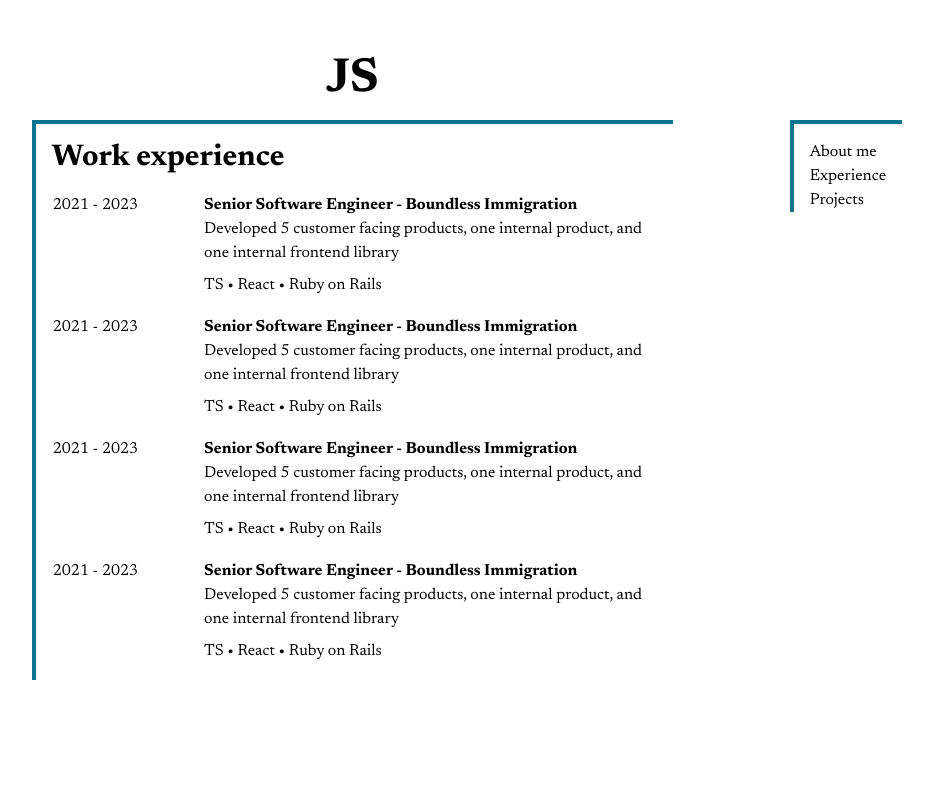
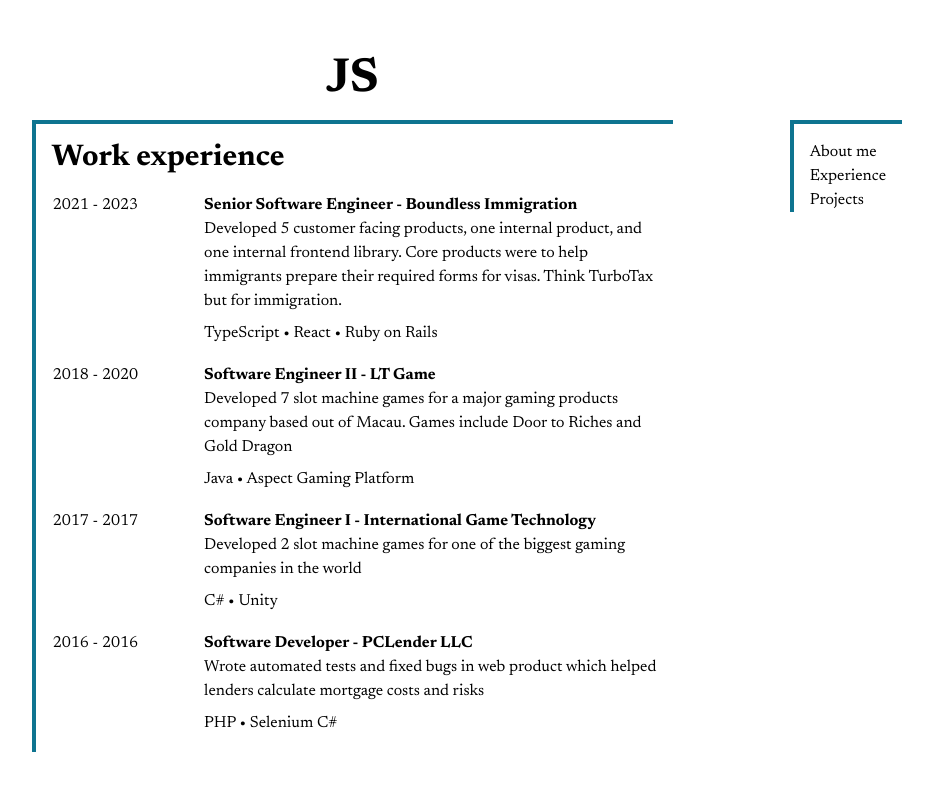
Before and after one commit to jeff-soriano/jeff-soriano.github.io, a Next.js app: page /experience in a window 1280 px wide. Shown: the top 790 px of the page, without its empty margins (123-1056 px from the left). Built offline with nearby package versions, Linux system fonts and the light colour scheme.

Commit message:
Filled out experience section accurately

```diff
--- a/app/experience/page.tsx
+++ b/app/experience/page.tsx
@@ -14,54 +14,53 @@
               </h3>
               <p>
                 Developed 5 customer facing products, one internal product, and
-                one internal frontend library
+                one internal frontend library. Core products were to help
+                immigrants prepare their required forms for visas. Think
+                TurboTax but for immigration.
               </p>
-              <p className="mt-2">TS • React • Ruby on Rails</p>
+              <p className="mt-2">TypeScript • React • Ruby on Rails</p>
             </td>
           </tr>
           <tr className="mt-10">
-            <td className="w-1/4 align-top">2021 - 2023</td>
+            <td className="w-1/4 align-top">2018 - 2020</td>
+            <td>
+              <h3>
+                <strong>Software Engineer II - LT Game</strong>
+              </h3>
+              <p>
+                Developed 7 slot machine games for a major gaming products
+                company based out of Macau. Games include Door to Riches and
+                Gold Dragon
+              </p>
+              <p className="mt-2">Java • Aspect Gaming Platform</p>
+            </td>
+          </tr>
+          <tr className="mt-10">
+            <td className="w-1/4 align-top">2017 - 2017</td>
             <td>
               <h3>
                 <strong>
-                  Senior Software Engineer - Boundless Immigration
+                  Software Engineer I - International Game Technology
                 </strong>
               </h3>
               <p>
-                Developed 5 customer facing products, one internal product, and
-                one internal frontend library
+                Developed 2 slot machine games for one of the biggest gaming
+                companies in the world
               </p>
-              <p className="mt-2">TS • React • Ruby on Rails</p>
+              <p className="mt-2">C# • Unity</p>
             </td>
           </tr>
           <tr className="mt-10">
-            <td className="w-1/4 align-top">2021 - 2023</td>
+            <td className="w-1/4 align-top">2016 - 2016</td>
             <td>
               <h3>
-                <strong>
-                  Senior Software Engineer - Boundless Immigration
-                </strong>
+                <strong>Software Developer - PCLender LLC</strong>
               </h3>
               <p>
-                Developed 5 customer facing products, one internal product, and
-                one internal frontend library
+                Wrote automated tests and fixed bugs in web product which helped
+                lenders calculate mortgage costs and risks
               </p>
-              <p className="mt-2">TS • React • Ruby on Rails</p>
-            </td>
-          </tr>
-          <tr className="mt-10">
-            <td className="w-1/4 align-top">2021 - 2023</td>
-            <td>
-              <h3>
-                <strong>
-                  Senior Software Engineer - Boundless Immigration
-                </strong>
-              </h3>
-              <p>
-                Developed 5 customer facing products, one internal product, and
-                one internal frontend library
-              </p>
-              <p className="mt-2">TS • React • Ruby on Rails</p>
+              <p className="mt-2">PHP • Selenium C#</p>
             </td>
           </tr>
         </tbody>
```
